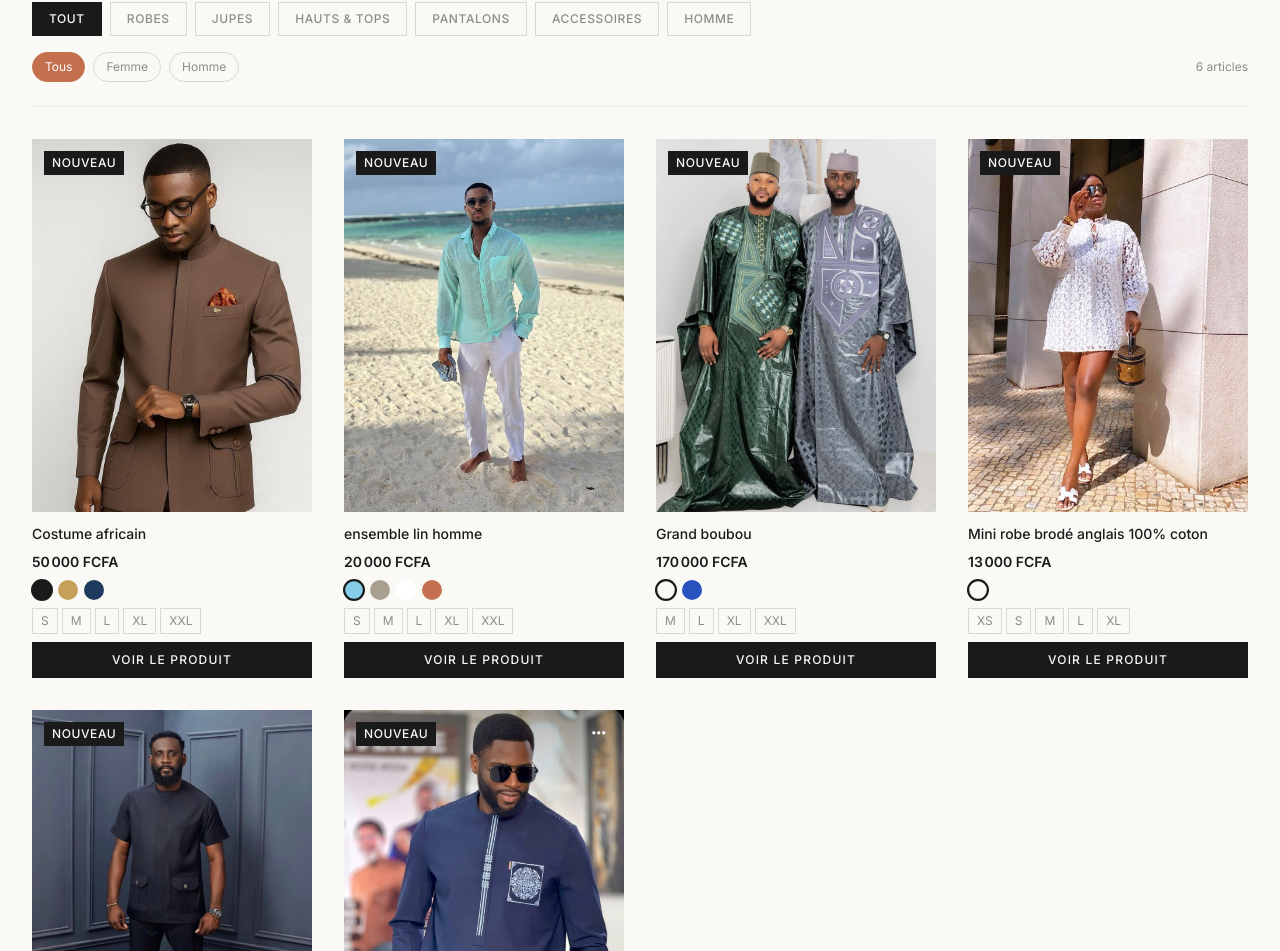
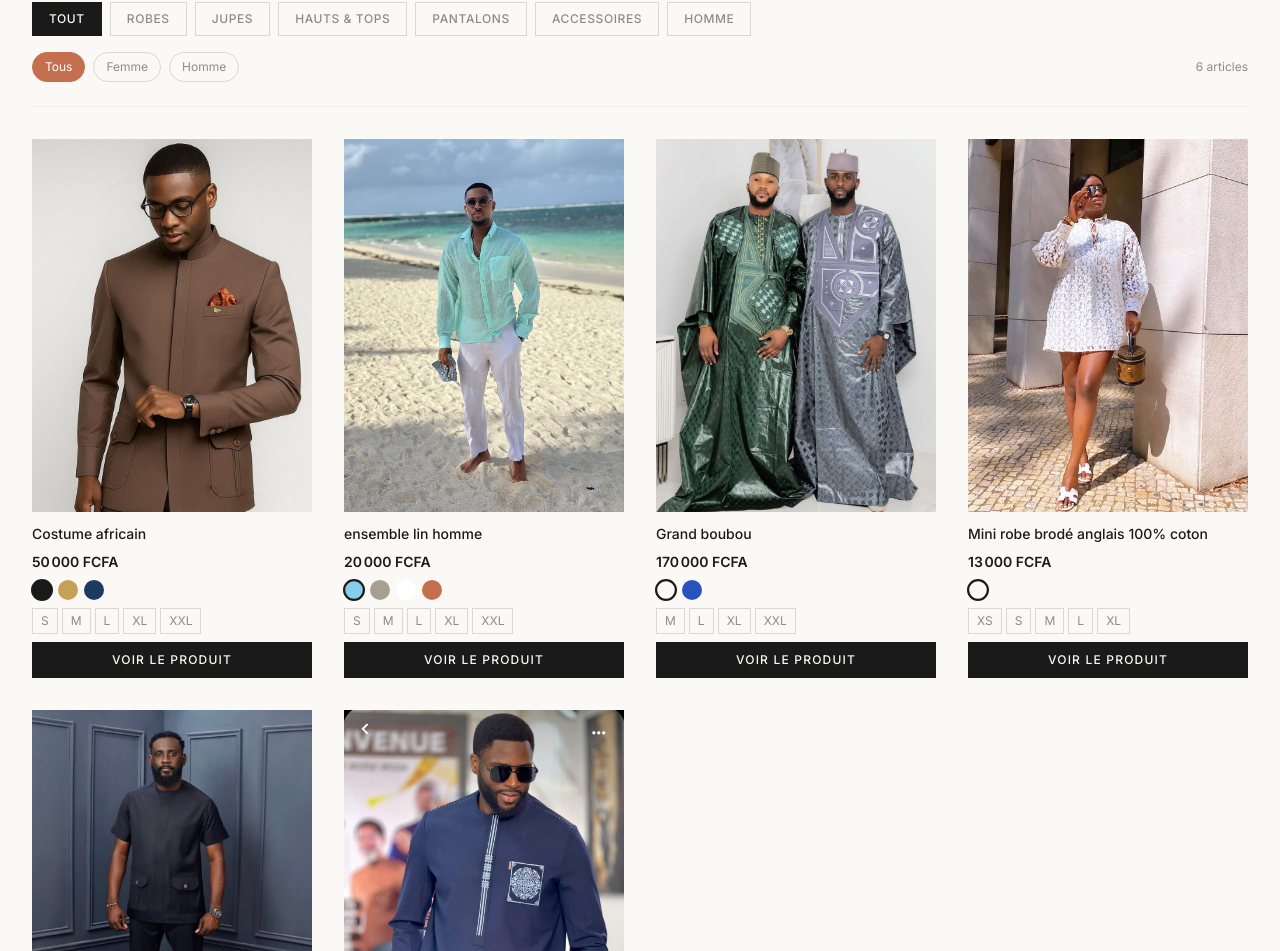
Before and after one commit to Fallou1033/elegance-by-michou, a Next.js app: page / in a window 1280 px wide. Shown: the part 943-1894 px from the top of the page. Built offline with nearby package versions, Linux system fonts and the light colour scheme.

Commit message:
Remove_Nouveau_badges_from_products

```diff
--- a/app/produits/[id]/page.tsx
+++ b/app/produits/[id]/page.tsx
@@ -68,7 +68,7 @@
                   priority
                   sizes="(max-width: 768px) 100vw, 50vw"
                 />
-                {product.badge && (
+                {product.badge && product.badge !== 'Nouveau' && (
                   <span className={`absolute top-4 left-4 text-xs font-medium px-2 py-1 tracking-wider uppercase ${
                     product.badge === 'Promo' ? 'bg-terracotta text-white' : 'bg-anthracite text-ivory'
                   }`}>
@@ -86,7 +86,7 @@
                   </svg>
                   <span className="text-sm font-medium text-stone tracking-wide uppercase">Photo à venir</span>
                 </div>
-                {product.badge && (
+                {product.badge && product.badge !== 'Nouveau' && (
                   <span className={`absolute top-4 left-4 text-xs font-medium px-2 py-1 tracking-wider uppercase ${
                     product.badge === 'Promo' ? 'bg-terracotta text-white' : 'bg-anthracite text-ivory'
                   }`}>
--- a/components/ui/ProductCard.tsx
+++ b/components/ui/ProductCard.tsx
@@ -90,8 +90,8 @@
           <PlaceholderProductImage />
         )}
 
-        {/* Badge */}
-        {product.badge && (
+        {/* Badge — only show for Promo or special badges, not Nouveau */}
+        {product.badge && product.badge !== 'Nouveau' && (
           <span className={`absolute top-3 left-3 text-xs font-medium px-2 py-1 tracking-wider uppercase ${
             product.badge === 'Promo'
               ? 'bg-terracotta text-white'
```
